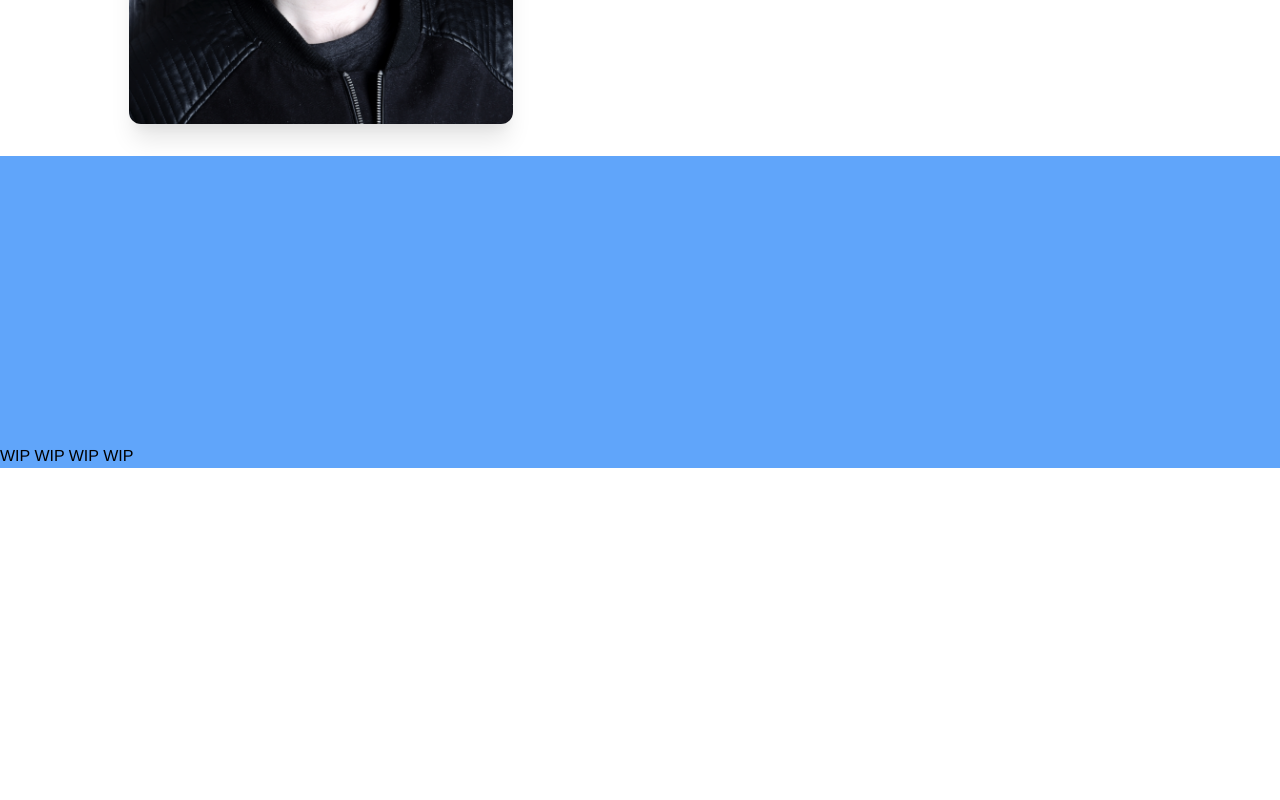
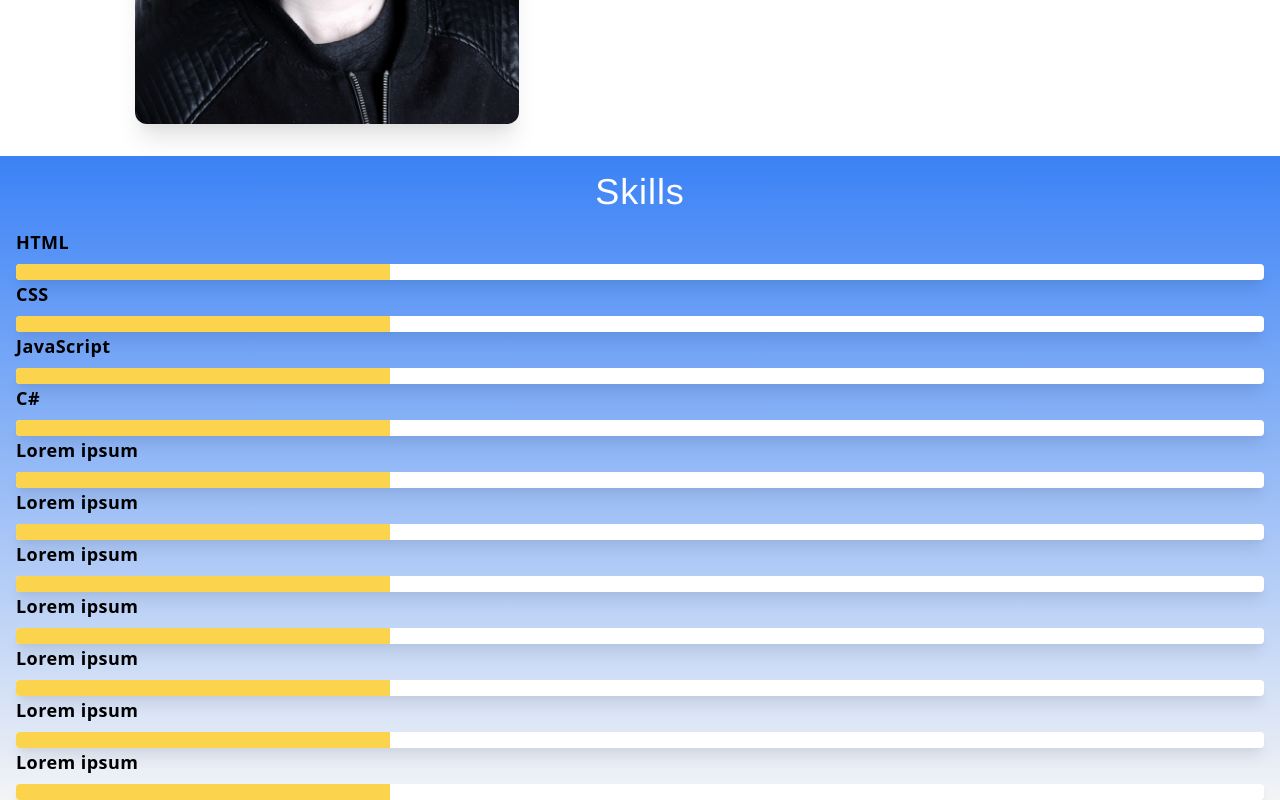
Before and after one commit to Weibeck/Portfolio, a Vue app: page / in a window 1280 px wide. Shown: the part 1133-1933 px from the top of the page. Before the commit the page ends 1601 px from the top, so only its background shows below. Built offline with nearby package versions, Linux system fonts and the light colour scheme.

Commit message:
Added ProgressBar

```diff
--- /dev/null
+++ b/src/components/ProgressBar.vue
@@ -0,0 +1,31 @@
+<template lang="">
+<div class="row-span-1 w-auto h-auto">
+
+<p class="font-sans tracking-wide w-auto text-left text-lg font-semibold">
+{{skill}}
+</p>
+
+<div class="relative pt-2">
+  <div class="overflow-hidden h-4 text-xs flex rounded bg-white shadow-lg">
+    <div style="width: 30%" class="shadow-none flex flex-col text-center whitespace-nowrap text-white justify-center bg-yellow-300">
+    </div>
+  </div>
+</div>
+</div>
+</template>
+
+<script>
+export default {
+    props: ['skill'],
+
+    data(){
+        return{
+
+        }
+    }
+}
+</script>
+
+<style lang="">
+
+</style>
--- a/src/components/Home.vue
+++ b/src/view/Home.vue
@@ -38,13 +38,12 @@
 </div>
 </div>
 
-<div class="container mx-auto px-4">
+<div class="item bg-gray-100">
+<div class="container mx-auto px-4 bg-white">
 <div class="grid grid-rows-3 grid-flow-col gap-4">
-
 <div class="row-span-3 py-8 pl-16">
 <img class="rounded-xl mx-auto shadow-xl" :src="CvImage" alt="" width="384" height="512">
 </div>
-
 
 <div class="col-span-2">
 <blockquote>
@@ -52,37 +51,49 @@
         Hello There!
       </h2>
     </blockquote>
-
 </div>
 
 <div class="row-span-2">
 <blockquote>
       <p class="font-sans tracking-wide w-auto text-left text-2xl font-light">
         I'm Mathias Weibeck, <br>
-        UX/UI Designer - Graduate 2019 <span style='font-size:35px;'>&#127891;</span> <br>
+        UX Designer - Graduate 2019 <span style='font-size:35px;'>&#127891;</span> <br>
         Southern University of Denmark
       </p>
-      <!-- I'm Mathias Weibeck,
-           UX/UI Design - Graduate 2019
-           Southern University of Denmark (Viking Emoji)
-
-                              -->
     </blockquote>
-
+</div>
 </div>
 
 </div>
+<div class="container mx-auto px-4 bg-gradient-to-b from-blue-500">
+<h3 class="font-medium tracking-wide text-center text-4xl py-4 text-white">Skills</h3>
 
+<ProgressBar skill='HTML'></ProgressBar>
+<ProgressBar skill='CSS'></ProgressBar>
+<ProgressBar skill='JavaScript'></ProgressBar>
+<ProgressBar skill='C#'></ProgressBar>
+<ProgressBar skill='Lorem ipsum'></ProgressBar>
+<ProgressBar skill='Lorem ipsum'></ProgressBar>
+<ProgressBar skill='Lorem ipsum'></ProgressBar>
+<ProgressBar skill='Lorem ipsum'></ProgressBar>
+<ProgressBar skill='Lorem ipsum'></ProgressBar>
+<ProgressBar skill='Lorem ipsum'></ProgressBar>
+<ProgressBar skill='Lorem ipsum'></ProgressBar>
 </div>
-<div class="item bg-blue-400">
-<h3 class="justify-center pt-72">WIP WIP WIP WIP </h3>
 </div>
+
+
 </template>
 
 <script>
     import CvImage from "../assets/cv_pic.png"
+    import ProgressBar from "../components/ProgressBar.vue"
 
     export default {
+        components: {
+          ProgressBar
+        },
+
         data: function () {
             return {
                 CvImage: CvImage
```
Also changed, not shown: src/router/index.js (+5 -5 lines), src/view/About.vue (renamed from src/components/About.vue), src/view/Projects.vue (renamed from src/components/Projects.vue), src/view/Resume.vue (renamed from src/components/Resume.vue), src/view/Skills.vue (renamed from src/components/Skills.vue).
